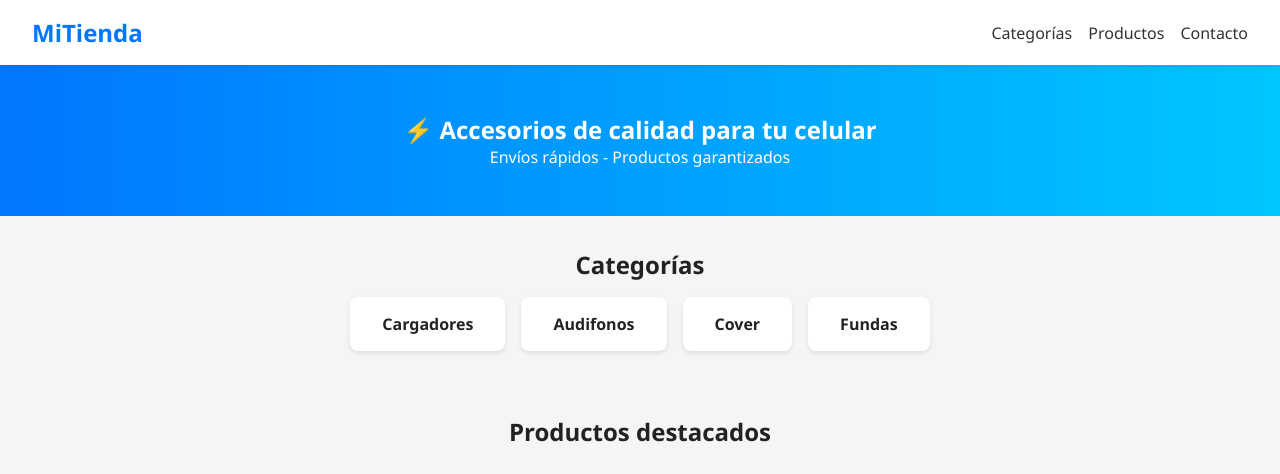
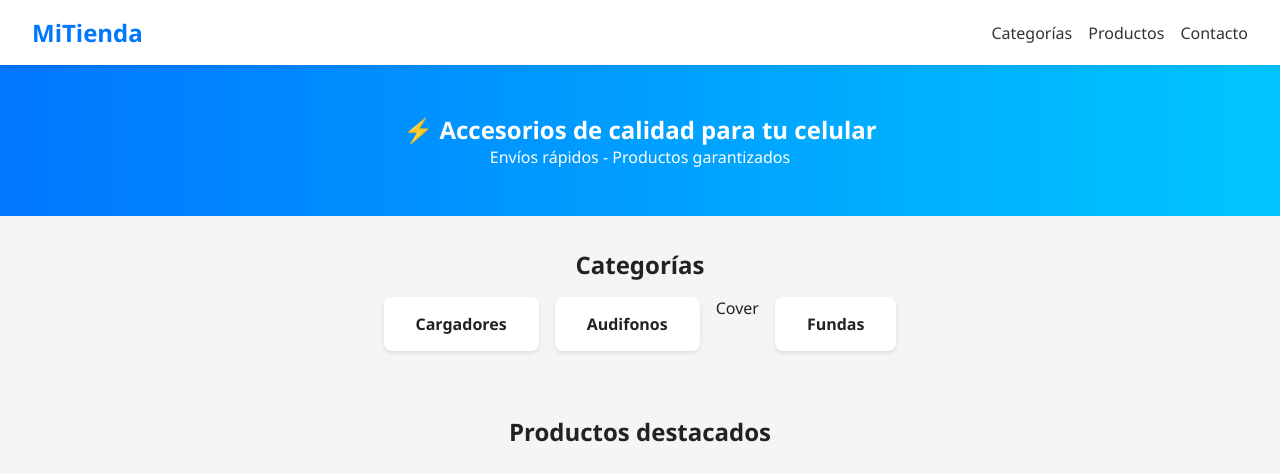
Before and after one commit to samy1548/cargador, a plain HTML site: page index.html in a window 1280 px wide. Shown: the top 474 px of the page. Drawn offline with Linux system fonts and the light colour scheme; a script that the page names is missing.

Commit message:
Update index.html

```diff
--- a/index.html
+++ b/index.html
@@ -29,7 +29,7 @@
     <div class="categorias-grid">
       <a href="cargadores.html"><div class="categoria">Cargadores</div></a>
       <a href="audifonos.html"><div class="categoria">Audifonos</div></a>
-      <div class="categoria">Cover</div>
+      <div class="Fundas.html">Cover</div>
       <div class="categoria">Fundas</div>
     </div>
   </section>
```
